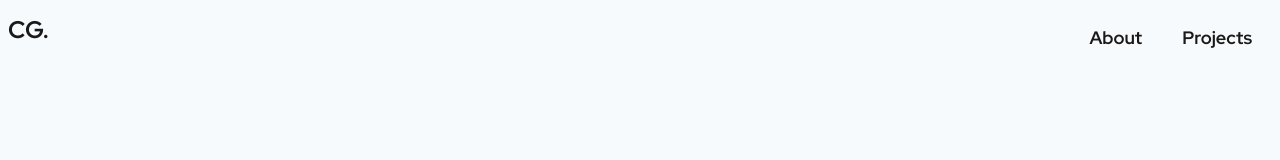
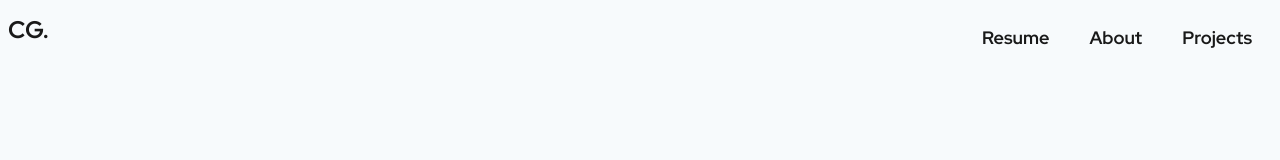
Before and after one commit to cavingayle/Portfolio-Website, a React (Create React App) app: page / in a window 1280 px wide. Shown: the top 160 px of the page. Built offline with nearby package versions, Linux system fonts and the light colour scheme.

Commit message:
Added Resume Link

```diff
--- a/src/components/Hero.jsx
+++ b/src/components/Hero.jsx
@@ -11,6 +11,11 @@ const Hero = () => {
           <Logo>CG.</Logo>
           <MenuContainer>
             <Menu>
+              <MenuItems>
+                <a href="https://google.com" target="_blank" rel="noreferrer">
+                  Resume
+                </a>
+              </MenuItems>
               <MenuItems>
                 <Link to="about" spy={true} smooth={true}>
                   About
@@ -30,7 +35,7 @@ const Hero = () => {
         <Firstline>Hi,</Firstline>
         <h1>I'm Cavin Gayle</h1>
         <BottomText>
-          <Type />{" "}
+          <Type />{' '}
         </BottomText>
         <div></div>
       </Container>
@@ -40,7 +45,7 @@ const Hero = () => {
         </OutsideArrow>
       </Arrow>
     </MainContainer>
-  );
+  )
 };
 
 export default Hero;
@@ -97,7 +102,14 @@ const MenuItems = styled.li`
   position: relative;
   margin-top: 1rem;
   cursor: pointer;
-`;
+  a,
+  a:hover,
+  a:focus,
+  a:active {
+    text-decoration: none;
+    color: inherit;
+  }
+`
 const MenuContainer = styled.div``;
 
 const Logo = styled.span`
```
Also changed, not shown: src/App.js (+7 -7 lines).
